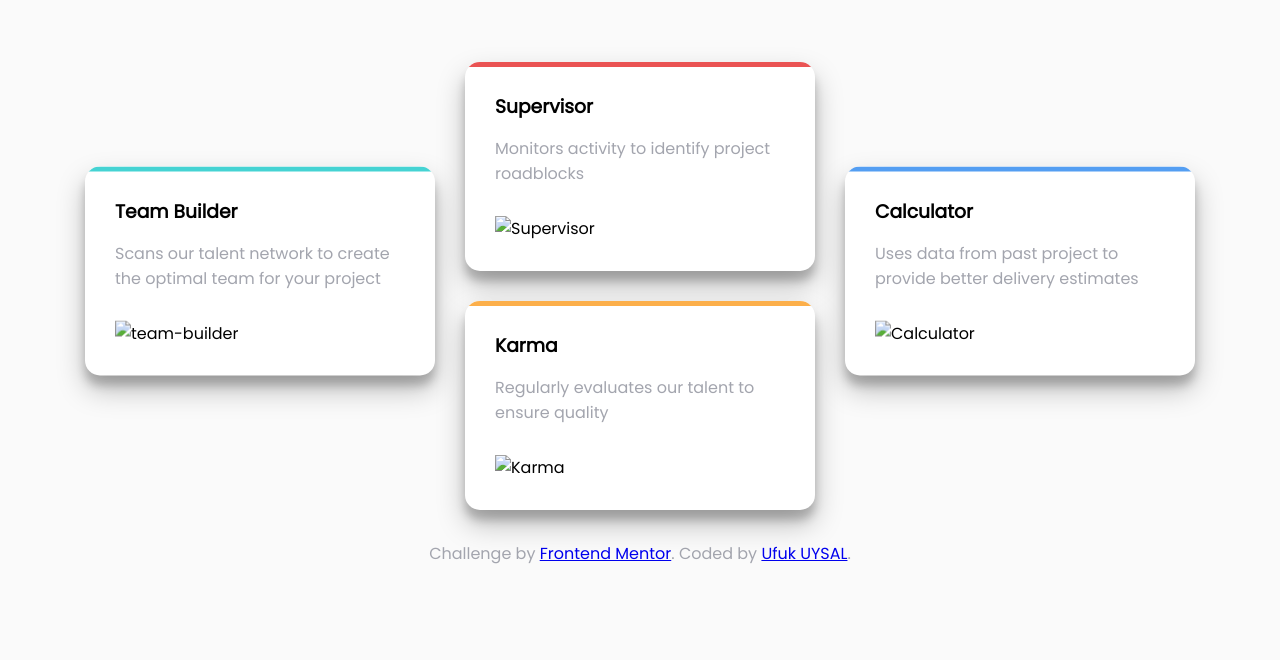
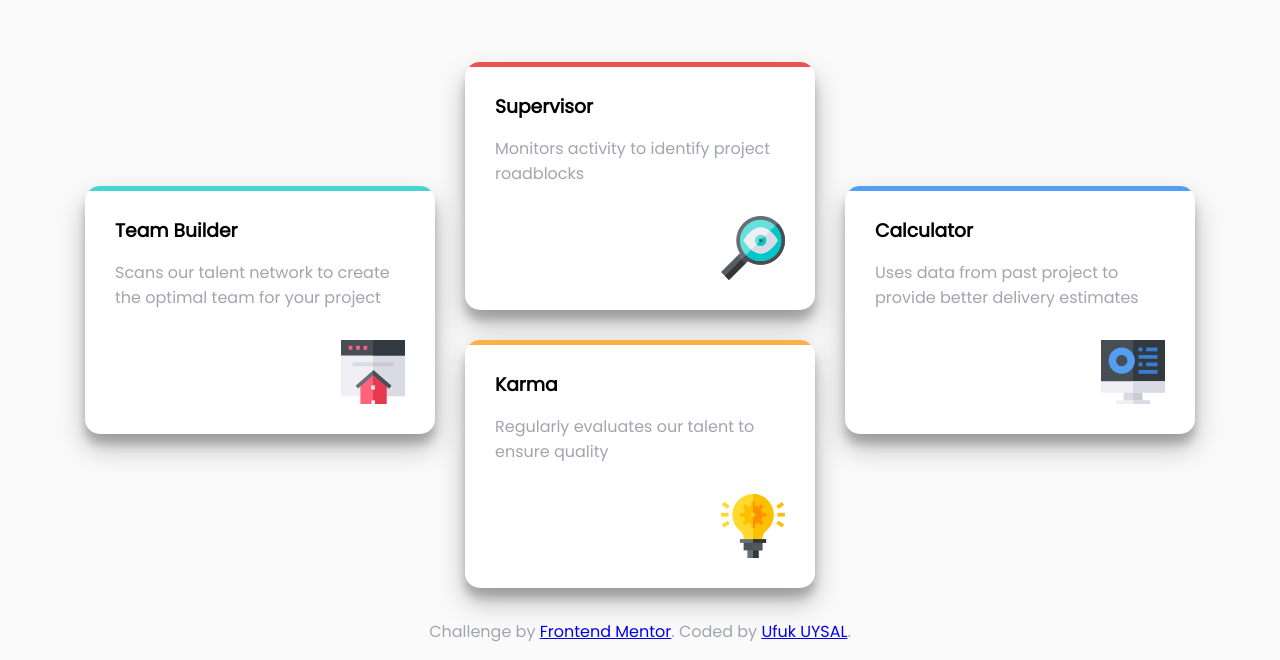
Before and after one commit to u-uysal/four-card, a plain HTML site: page index.html in a window 1280 px wide. Shown: the part 215-875 px from the top of the page. Before the commit the page ends 800 px from the top, so only its background shows below. Drawn offline with Linux system fonts and the light colour scheme; the site is published under a folder, as on GitHub Pages, so addresses that start at the root find nothing.

Commit message:
Fix folder strutcure problem

```diff
--- a/index.html
+++ b/index.html
@@ -26,23 +26,23 @@
         <p>
           Scans our talent network to create the optimal team for your project
         </p>
-        <img src="/images/icon-team-builder.png" alt="team-builder" />
+        <img src="./images/icon-team-builder.png" alt="team-builder" />
       </div>
       <div class="box box-red">
         <h3>Supervisor</h3>
         <p>Monitors activity to identify project roadblocks</p>
-        <img src="/images/icon-supervisor.png" alt="Supervisor" />
+        <img src="./images/icon-supervisor.png" alt="Supervisor" />
       </div>
       <div class="box box-blue box-push">
         <h3>Calculator</h3>
         <p>Uses data from past project to provide better delivery estimates</p>
-        <img src="/images/icon-calculator.png" alt="Calculator" />
+        <img src="./images/icon-calculator.png" alt="Calculator" />
       </div>
 
       <div class="box box-orange">
         <h3>Karma</h3>
         <p>Regularly evaluates our talent to ensure quality</p>
-        <img src="/images/icon-karma.png" alt="Karma" />
+        <img src="./images/icon-karma.png" alt="Karma" />
       </div>
     </div>
     <footer>
```
